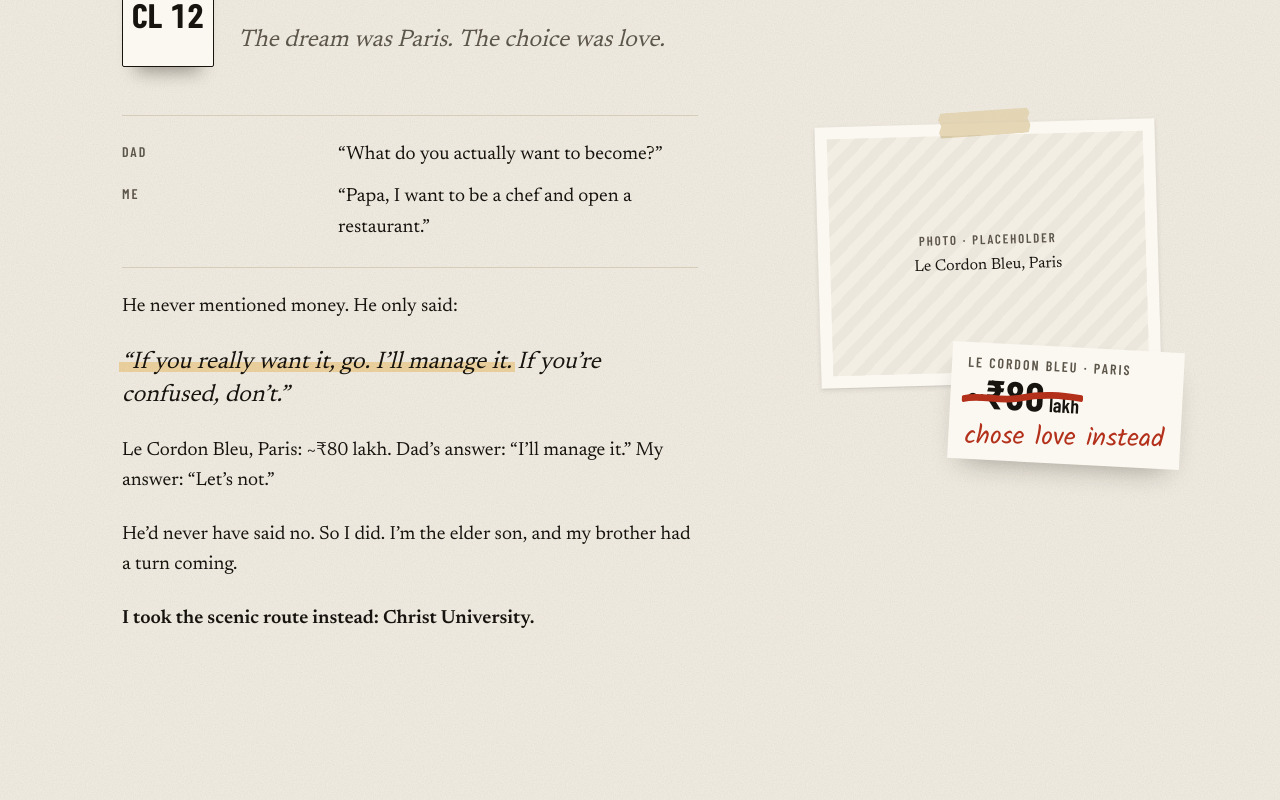
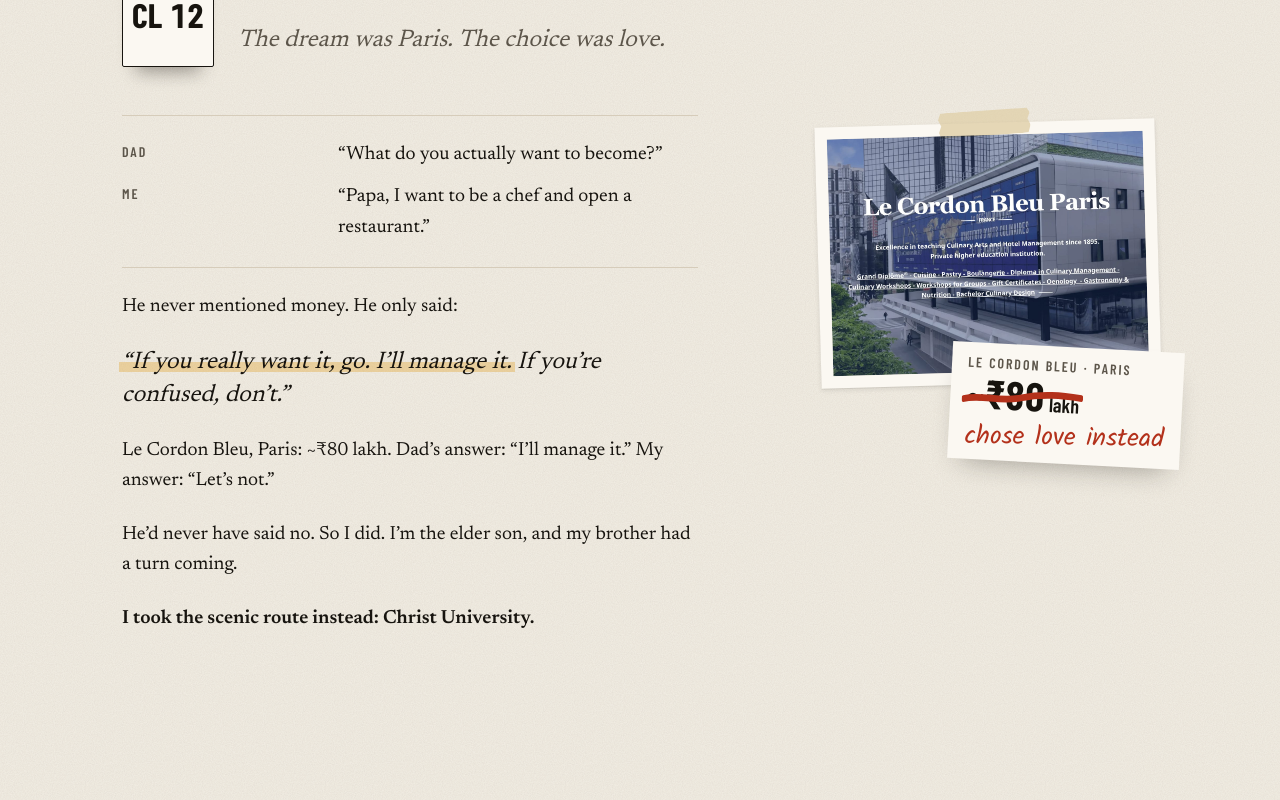
Before and after one commit to sahil-ladhania/me-wisprflow, a Next.js app: page / in a window 1280 px wide. Shown: the part 4660-5460 px from the top of the page. Built offline with nearby package versions, Linux system fonts and the light colour scheme.

Commit message:
feat: updated few links

```diff
--- a/components/ride/stops/05-Terrace.tsx
+++ b/components/ride/stops/05-Terrace.tsx
@@ -37,7 +37,7 @@ export function Terrace() {
             <div className="relative w-full max-w-[420px] pb-20">
               <TapedPhoto
                 src={photos.leCordonBleu}
-                alt="Le Cordon Bleu, Paris"
+                alt="Le Cordon Bleu Paris, the school’s campus, from its website"
                 tilt={-1.6}
                 ratio="4 / 3"
                 tape="top"
--- a/components/ride/stops/13-Garage.tsx
+++ b/components/ride/stops/13-Garage.tsx
@@ -12,7 +12,9 @@ const stop = stops[13];
 
 const row = "grid grid-cols-[48px_minmax(0,1fr)] gap-3 border-b border-rule py-3";
 
-const link = "font-story text-[19px] text-ink underline decoration-wave-rest decoration-1 underline-offset-4 hover:decoration-ink";
+// min-h-11: each one is a 44px tap target on phones.
+const link =
+  "inline-flex min-h-11 items-center gap-2 font-story text-[19px] text-ink underline decoration-wave-rest decoration-1 underline-offset-4 hover:decoration-ink";
 
 /** A still voice mark under the garage's line: nothing's playing, so it doesn't move. */
 const voiceMark = peaks(56, 9);
@@ -68,10 +70,10 @@ export function Garage() {
 
         <div className="flex min-w-0 flex-col gap-3">
           <p className="type-kicker">Say hello</p>
-          <ul className="flex flex-col gap-3">
+          <ul className="flex flex-col gap-1">
             <li>
               {contact.linkedin ? (
-                <a href={contact.linkedin} className={`${link} inline-flex items-center gap-2`} target="_blank" rel="noreferrer">
+                <a href={contact.linkedin} className={link} target="_blank" rel="noreferrer">
                   LinkedIn
                   <Icon name="link-out" size={18} />
                 </a>
@@ -92,6 +94,18 @@ export function Garage() {
                 </>
               )}
             </li>
+            <li>
+              {contact.website ? (
+                <a href={contact.website} className={link} target="_blank" rel="noreferrer">
+                  {new URL(contact.website).hostname.replace(/^www\./, "")}
+                  <Icon name="link-out" size={18} />
+                </a>
+              ) : (
+                <>
+                  <span className="font-story text-[19px] text-ink">Website</span> <span className="type-meta text-pencil">[placeholder: address]</span>
+                </>
+              )}
+            </li>
           </ul>
         </div>
       </div>
--- a/lib/ride/media.ts
+++ b/lib/ride/media.ts
@@ -17,8 +17,8 @@ export const photos: Record<"dance" | "bike" | "trio" | "leCordonBleu" | "pastaS
   bike: undefined,
   /** Stop 04: the trio, me and my two best friends. */
   trio: undefined,
-  /** Stop 05: Le Cordon Bleu, Paris (4:3). Use a photo you're free to use, ideally without their logo. */
-  leCordonBleu: undefined,
+  /** Stop 05: Le Cordon Bleu, Paris (4:3). From the school's website, cropped below their logo bar. */
+  leCordonBleu: "/media/photos/le-cordon-bleu.jpg",
   /** Stop 06: the pasta stall at the college fest. */
   pastaStall: undefined,
 };
@@ -59,7 +59,11 @@ export type ExperimentText = {
 export const experiments: [ExperimentText, ExperimentText, ExperimentText] = [{}, {}, {}];
 
 /** The garage's links. */
-export const contact: { linkedin?: string; email?: string } = {};
+export const contact: { linkedin?: string; email?: string; website?: string } = {
+  linkedin: "https://www.linkedin.com/in/sahil-ladhania/",
+  email: "sahilladhania5@gmail.com",
+  website: "https://www.sahilladhania.com/",
+};
 
 /** Real Wispr Flow mishearings from building this site, verbatim: what it typed, then what was said. */
 export const bloopers: { heard: string; said: string }[] = [{ heard: "rolling field", said: "Royal Enfield" }];
```
Also changed, not shown: public/media/photos/le-cordon-bleu.jpg (added).
